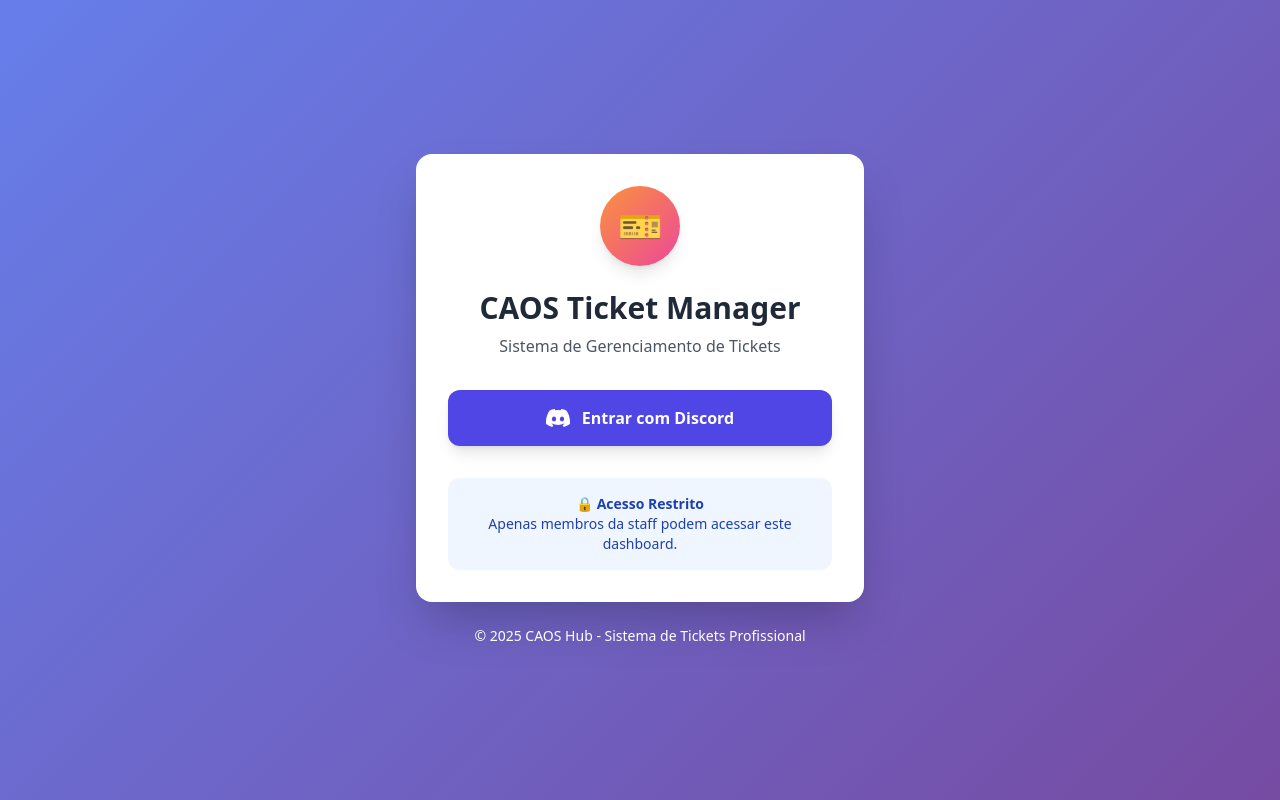
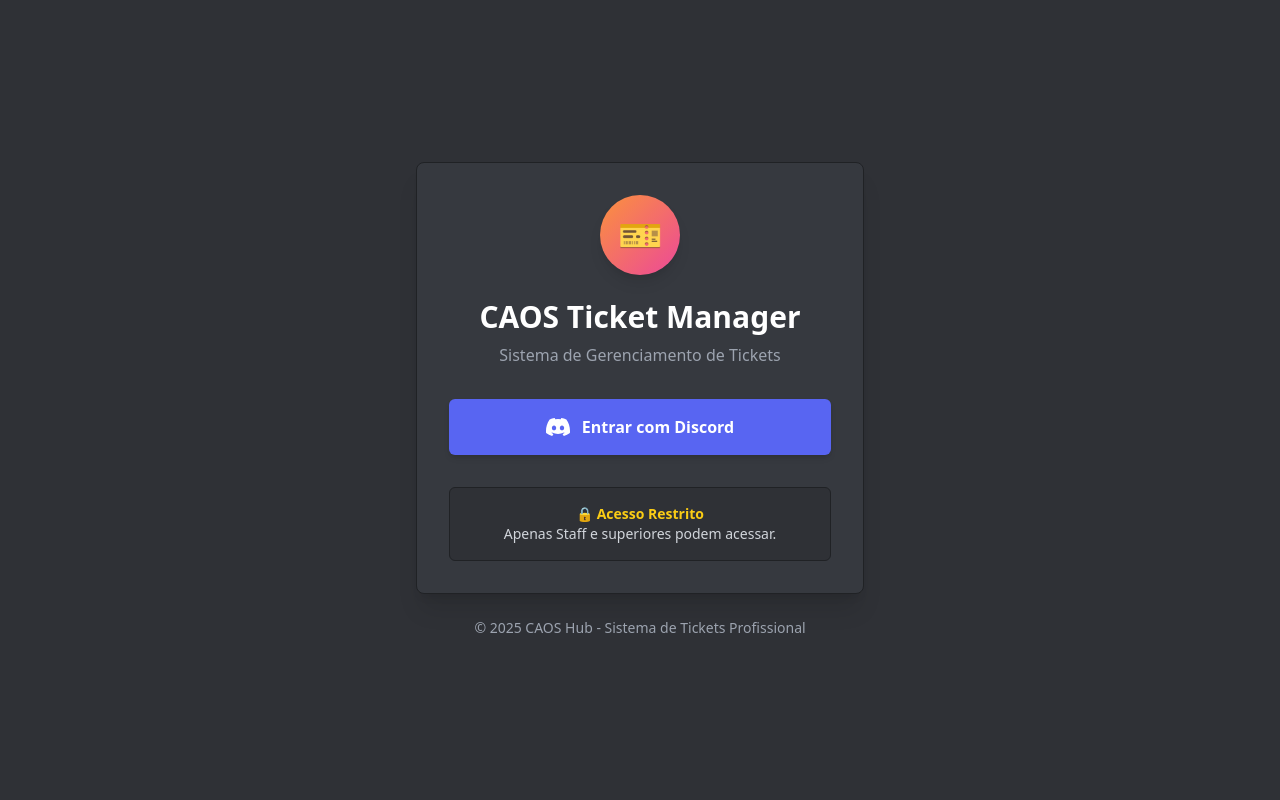
Before and after one commit to megacavaleiro6662-hub/ticket-dashboard, a Flask app: page /login in a window 1280 px wide. Run offline with Flask 3, Linux system fonts and the light colour scheme; some libraries are stand-ins or nearby versions.

Commit message:
Fix: Allow server owner access + Redesign with Discord-style UI (square borders, dark theme)

```diff
--- a/app.py
+++ b/app.py
@@ -204,16 +204,30 @@
         headers={'Authorization': f"Bearer {access_token}"}
     )
 
+    # Verificar se é o dono do servidor
+    guild_info = requests.get(
+        f'{DISCORD_API_URL}/guilds/{GUILD_ID}',
+        headers={'Authorization': f"Bot {DISCORD_BOT_TOKEN}"}
+    )
+
+    is_owner = False
+    if guild_info.status_code == 200:
+        guild_data = guild_info.json()
+        is_owner = str(guild_data.get('owner_id')) == str(user_data['id'])
+
+    # Obter cargos do usuário
     user_roles = []
     if guild_response.status_code == 200:
         member_data = guild_response.json()
         user_roles = [int(role) for role in member_data.get('roles', [])]
 
-    # Verificar se tem permissão
-    if not any(role in ALLOWED_ROLES for role in user_roles):
+    # Verificar se tem permissão (Owner OU Staff)
+    has_permission = is_owner or any(role in ALLOWED_ROLES for role in user_roles)
+
+    if not has_permission:
         return render_template('error.html',
             message="Acesso Negado",
-            details="Você não tem permissão para acessar o dashboard. Apenas membros da staff podem acessar."
+            details="Você não tem permissão para acessar o dashboard. Apenas Staff e superiores podem acessar."
         )
 
     # Salvar na sessão
--- a/templates/login.html
+++ b/templates/login.html
@@ -7,14 +7,14 @@
     <script src="https://cdn.tailwindcss.com"></script>
     <style>
         body {
-            background: linear-gradient(135deg, #667eea 0%, #764ba2 100%);
+            background: #2f3136;
         }
     </style>
 </head>
 <body class="min-h-screen flex items-center justify-center p-4">
     <div class="max-w-md w-full">
         <!-- Card de Login -->
-        <div class="bg-white rounded-2xl shadow-2xl p-8 text-center">
+        <div class="bg-[#36393f] rounded-lg shadow-xl p-8 text-center border border-[#202225]">
             <!-- Logo -->
             <div class="mb-6">
                 <div class="w-20 h-20 bg-gradient-to-br from-orange-400 to-pink-500 rounded-full mx-auto flex items-center justify-center text-white text-4xl font-bold shadow-lg">
@@ -23,15 +23,15 @@
             </div>
 
             <!-- Título -->
-            <h1 class="text-3xl font-bold text-gray-800 mb-2">
+            <h1 class="text-3xl font-bold text-white mb-2">
                 CAOS Ticket Manager
             </h1>
-            <p class="text-gray-600 mb-8">
+            <p class="text-gray-400 mb-8">
                 Sistema de Gerenciamento de Tickets
             </p>
 
             <!-- Botão de Login com Discord -->
-            <a href="{{ oauth_url }}" class="block w-full bg-indigo-600 hover:bg-indigo-700 text-white font-semibold py-4 px-6 rounded-xl transition duration-300 transform hover:scale-105 shadow-lg">
+            <a href="{{ oauth_url }}" class="block w-full bg-[#5865F2] hover:bg-[#4752C4] text-white font-semibold py-4 px-6 rounded-md transition duration-200 shadow-md">
                 <div class="flex items-center justify-center space-x-3">
                     <svg class="w-6 h-6" fill="currentColor" viewBox="0 0 24 24">
                         <path d="M20.317 4.492c-1.53-.69-3.17-1.2-4.885-1.49a.075.075 0 0 0-.079.036c-.21.369-.444.85-.608 1.23a18.566 18.566 0 0 0-5.487 0 12.36 12.36 0 0 0-.617-1.23A.077.077 0 0 0 8.562 3c-1.714.29-3.354.8-4.885 1.491a.07.07 0 0 0-.032.027C.533 9.093-.32 13.555.099 17.961a.08.08 0 0 0 .031.055 20.03 20.03 0 0 0 5.993 2.98.078.078 0 0 0 .084-.026 13.83 13.83 0 0 0 1.226-1.963.074.074 0 0 0-.041-.104 13.201 13.201 0 0 1-1.872-.878.075.075 0 0 1-.008-.125c.126-.093.252-.19.372-.287a.075.075 0 0 1 .078-.01c3.927 1.764 8.18 1.764 12.061 0a.075.075 0 0 1 .079.009c.12.098.245.195.372.288a.075.075 0 0 1-.006.125c-.598.344-1.22.635-1.873.877a.075.075 0 0 0-.041.105c.36.687.772 1.341 1.225 1.962a.077.077 0 0 0 .084.028 19.963 19.963 0 0 0 6.002-2.981.076.076 0 0 0 .032-.054c.5-5.094-.838-9.52-3.549-13.442a.06.06 0 0 0-.031-.028zM8.02 15.278c-1.182 0-2.157-1.069-2.157-2.38 0-1.312.956-2.38 2.157-2.38 1.21 0 2.176 1.077 2.157 2.38 0 1.312-.956 2.38-2.157 2.38zm7.975 0c-1.183 0-2.157-1.069-2.157-2.38 0-1.312.955-2.38 2.157-2.38 1.21 0 2.176 1.077 2.157 2.38 0 1.312-.946 2.38-2.157 2.38z"/>
@@ -41,16 +41,16 @@
             </a>
 
             <!-- Informações -->
-            <div class="mt-8 p-4 bg-blue-50 rounded-xl">
-                <p class="text-sm text-blue-800">
-                    <strong>🔒 Acesso Restrito</strong><br>
-                    Apenas membros da staff podem acessar este dashboard.
+            <div class="mt-8 p-4 bg-[#2f3136] rounded-md border border-[#202225]">
+                <p class="text-sm text-gray-300">
+                    <strong class="text-yellow-400">🔒 Acesso Restrito</strong><br>
+                    Apenas Staff e superiores podem acessar.
                 </p>
             </div>
         </div>
 
         <!-- Footer -->
-        <div class="text-center mt-6 text-white text-sm">
+        <div class="text-center mt-6 text-gray-400 text-sm">
             <p>© 2025 CAOS Hub - Sistema de Tickets Profissional</p>
         </div>
     </div>
```
